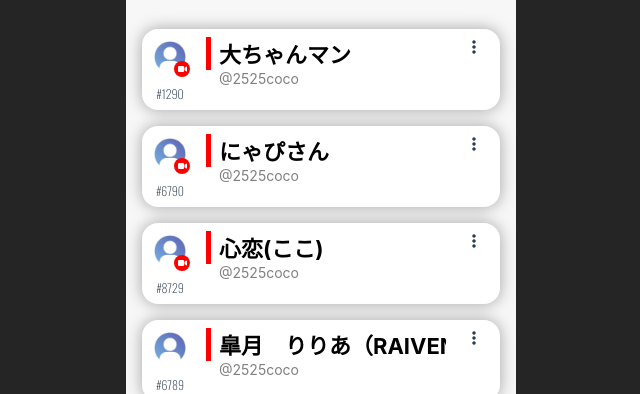
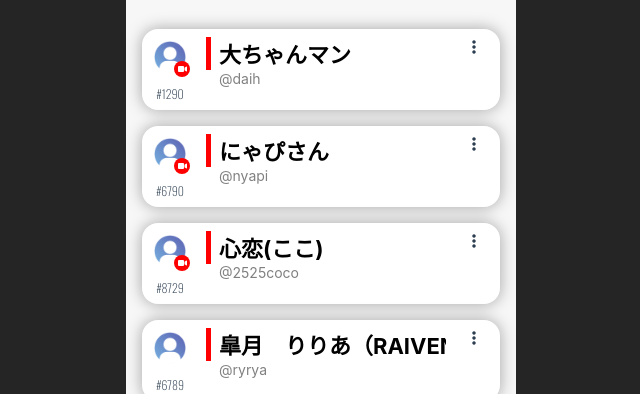
Before and after one commit to simd-float4x4/2525, a Vue app in the folder niconico-researcher/: page / in a window 1280 px wide. Shown: the part 406-800 px from the top of the page, without its empty margins (319-959 px from the left). Built offline with nearby package versions, Linux system fonts and the light colour scheme.

Commit message:
fix: ひとまずPlatForm検索した時の値私

```diff
--- a/niconico-researcher/src/App.vue
+++ b/niconico-researcher/src/App.vue
@@ -135,7 +135,7 @@ export default {
                         platformName: Platform.Services.OpenREC.label,
                         hasAccount: true,
                         isBroadCasting: false,
-                        displayTextContent: '@2525coco',
+                        displayTextContent: '@ryrya',
                         accountUserName: 'へるぷ',
                         accountURL: 'https://www.twitch.tv/infinity_mkds',
                         accountIconImageURL: ''
@@ -153,7 +153,7 @@ export default {
                         platformName: Platform.Services.OpenREC.label,
                         hasAccount: true,
                         isBroadCasting: true,
-                        displayTextContent: '@2525coco',
+                        displayTextContent: '@nyapi',
                         accountUserName: 'かわいいちゃん',
                         accountURL: 'https://www.twitch.tv/infinity_mkds',
                         accountIconImageURL: ''
@@ -171,7 +171,7 @@ export default {
                         platformName: Platform.Services.Twitcasting.label,
                         hasAccount: true,
                         isBroadCasting: true,
-                        displayTextContent: '@2525coco',
+                        displayTextContent: '@daih',
                         accountUserName: '辛い',
                         accountURL: 'https://www.twitch.tv/infinity_mkds',
                         accountIconImageURL: ''
@@ -181,7 +181,7 @@ export default {
                         platformName: Platform.Services.Whowatch.label,
                         hasAccount: true,
                         isBroadCasting: false,
-                        displayTextContent: '@2525coco',
+                        displayTextContent: '@2oco',
                         accountUserName: '辛い',
                         accountURL: 'https://www.twitch.tv/infinity_mkds',
                         accountIconImageURL: ''
--- a/niconico-researcher/src/components/CastCell.vue
+++ b/niconico-researcher/src/components/CastCell.vue
@@ -33,12 +33,24 @@
 export default {
   name: 'CastCell',
   props: {
-      userData: Object,
-      FormURL: String
+      userData: Object, // Object（１データ）
+      FormURL: String,
+      thisCell: String, // 検索するための文字列
+  },
+  data() {
+      return {
+          thisPlatform: this.getPlatform()
+      }
+  },
+  created () {
+      console.log('this: ', this.thisCell, this.thisPlatform); // null, // undefined
   },
   methods: {
+      getPlatform() {
+          this.thisPlatform = this.userData.platform.find(p => p.platformName === this.thisCell);
+      },
       moveToUserStreamingURL(url) {
-        window.location.href = url;
+          window.location.href = url;
       }
   }
 }
--- a/niconico-researcher/src/components/Pagination/PaginationCell.vue
+++ b/niconico-researcher/src/components/Pagination/PaginationCell.vue
@@ -1,6 +1,6 @@
 <template>
     <div class="pagination">
-        <CastCell v-for="(cell, idx) in displayCells" :key="idx" :userData="cell" :FormURL="FormURL" />
+        <CastCell v-for="(cell, idx) in displayCells" :key="idx" :userData="cell" :FormURL="FormURL" :thisCell="thisCellPlatformName" />
         <div class="page-btns">
             <div v-for="(n, pidx) in pages" :key="pidx">
                 <div v-if="n !== '...'">
@@ -31,10 +31,12 @@ export default {
         keyword: String,
         FormURL: String,
         Cells: Array,
+        thisCellPlatformName: String,
         CellNumPerPage: Number // １ページあたりに表示する件数
     },
     data() {
         return {
+            thisCellPlatformName: null,
             pages: [],
             curPage: 1, // curPage starts from 1
             pageNum: 0, // number os pages
@@ -78,13 +80,18 @@ export default {
                     console.log('default: ', snacks);
                     break;
                 }
-
             }
 
             for(var i in snacks) {  //this.fruitsはdataで定義しているもの 3つのデータをforで順番に回していきます
                 var user  = snacks[i];  //回されてきたデータを変数foodに格納
                 var metaTags = user.userMetaName;
                 var query = this.keyword;
+                if (!this.categoryKeyword) {
+                    // TODO: この場合の処理
+                } else {
+                    this.thisCellPlatformName = this.categoryKeyword;
+                }
+                console.log('thisCellPlatformName: ', this.thisCellPlatformName);
 
                 // console.log('1st: ', this.keyword.slice(0, 1));
                 if ( user.userName.indexOf(this.keyword) !== -1 ) {
```
